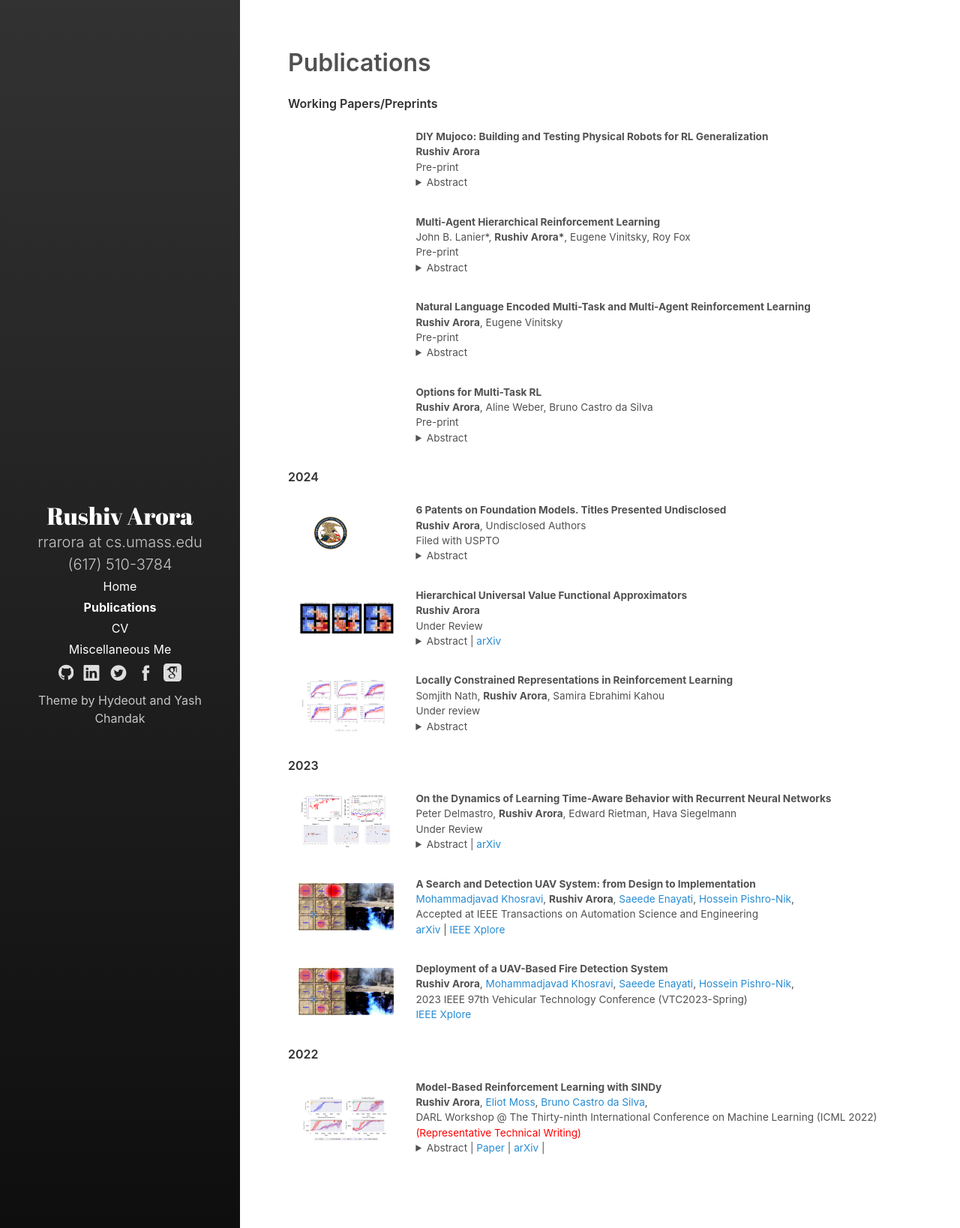
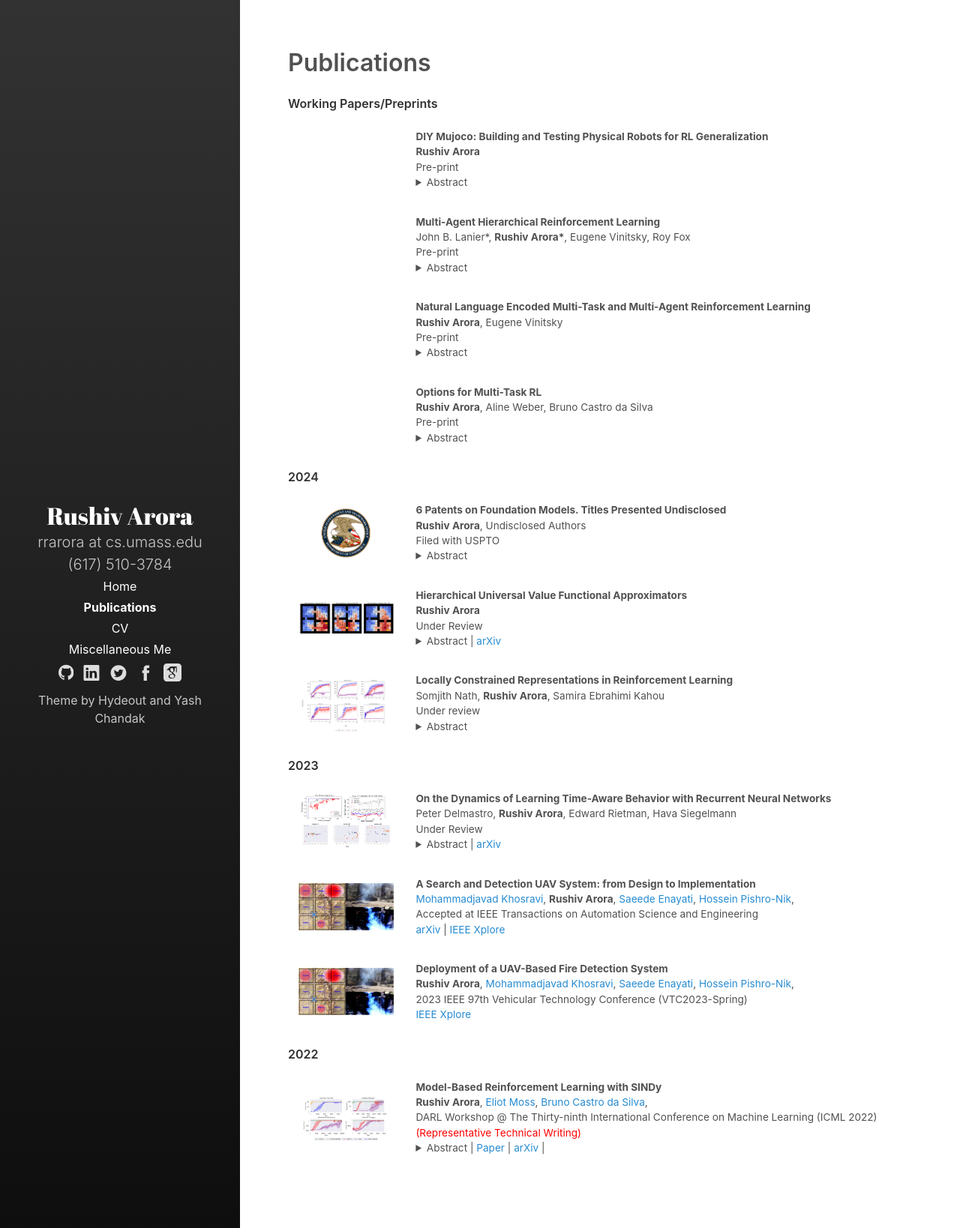
Before and after one commit to RushivArora/rushivarora.github.io, a Jekyll site: the page built from _pages/publications.md, in a window 1280 px wide. Shown: the whole page at 75% size. Built offline with Jekyll 4.4.1, drawn with Linux system fonts in a browser that asks for light colours.

Commit message:
Adjust size of USPTO Image

```diff
--- a/_pages/publications.md
+++ b/_pages/publications.md
@@ -139,7 +139,7 @@
 
   <tr>
      <td width="20%"  valign="middle">
-           <img src="/images/publications/USPTO2.png" alt="TFA" style="vertical-align:middle; horizontal-align:middle; width: 54%; margin:0px 10px; border-radius:0%"/>
+           <img src="/images/publications/USPTO2.png" alt="TFA" style="vertical-align:middle; horizontal-align:middle; width: 80%; margin:0px 10px; border-radius:0%"/>
      </td>
      <td valign="top" width="80%">
           <p>
```
